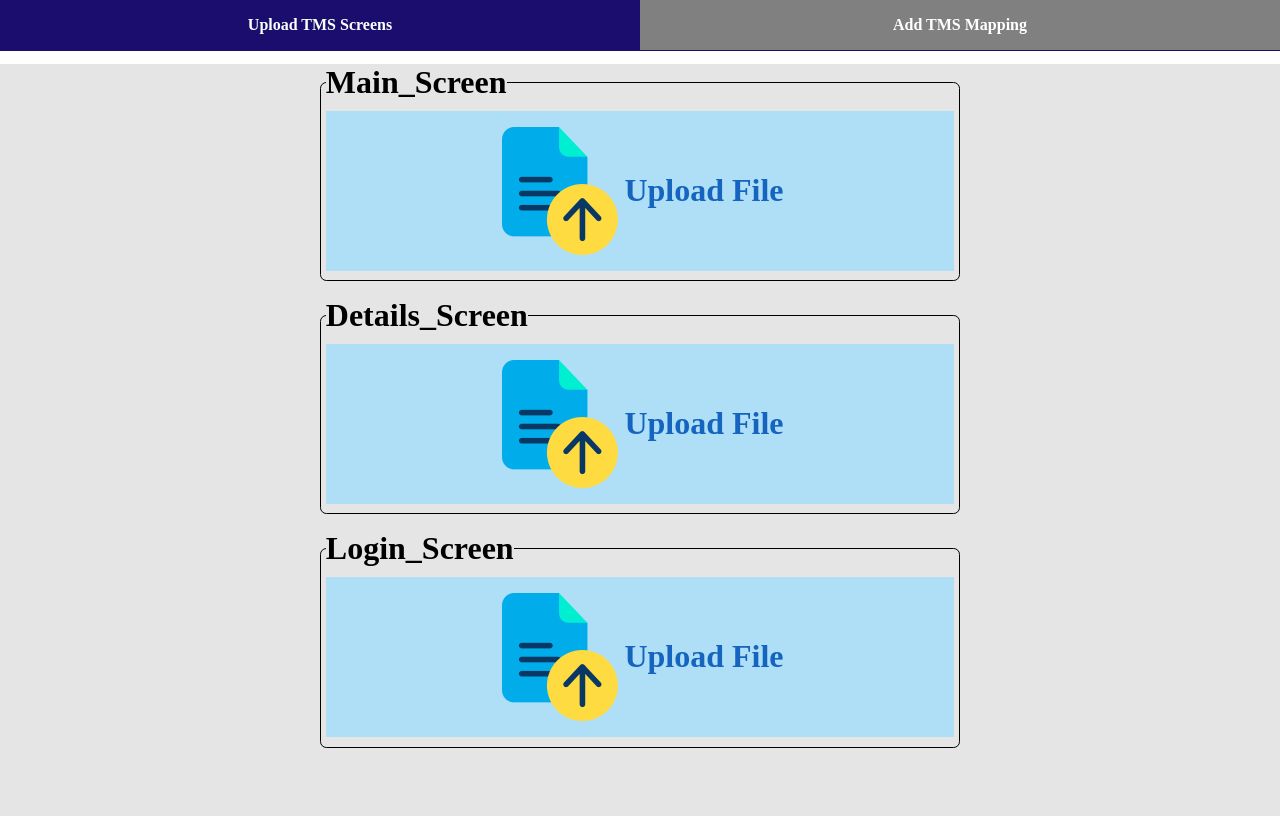
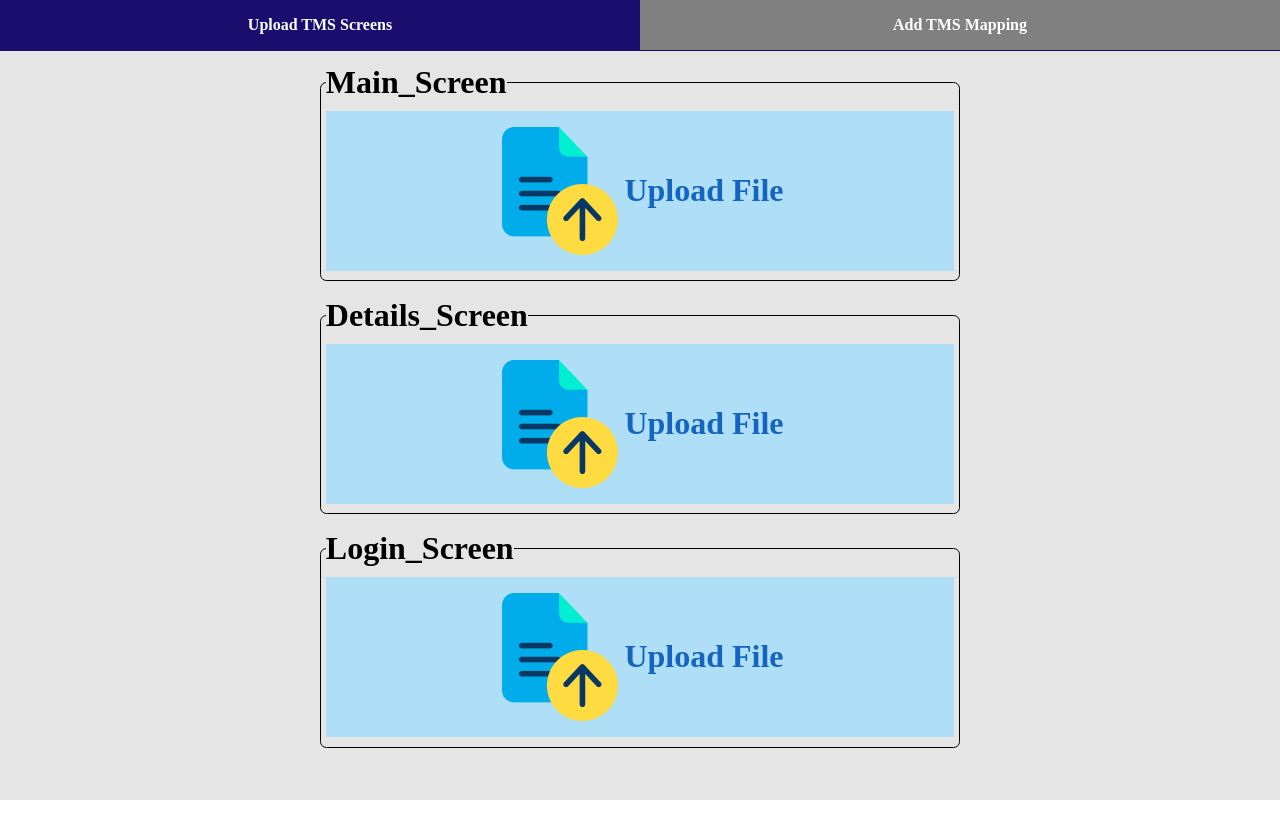
Before and after one commit to prakashshubham13/TMS_Mapping, a React (Create React App) app: page / in a window 1280 px wide. Built offline with nearby package versions, Linux system fonts and the light colour scheme; the HTML template or start-up script is replaced by a standard one.

Commit message:
width issue fixed

```diff
--- a/src/pages/Layout.jsx
+++ b/src/pages/Layout.jsx
@@ -5,7 +5,7 @@ import { Outlet } from 'react-router-dom'
    return (
      <>
      <Header/>
-     <div style={{background:"rgba(0,0,0,0.1)",height:'calc( 100vh - 6vh )'}}>
+     <div style={{background:"rgba(0,0,0,0.1)",height:'calc( 100vh - 6vh )', width:'100vw',overflowX:'hidden'}}>
         <Outlet/>
      </div>
      </>
```
